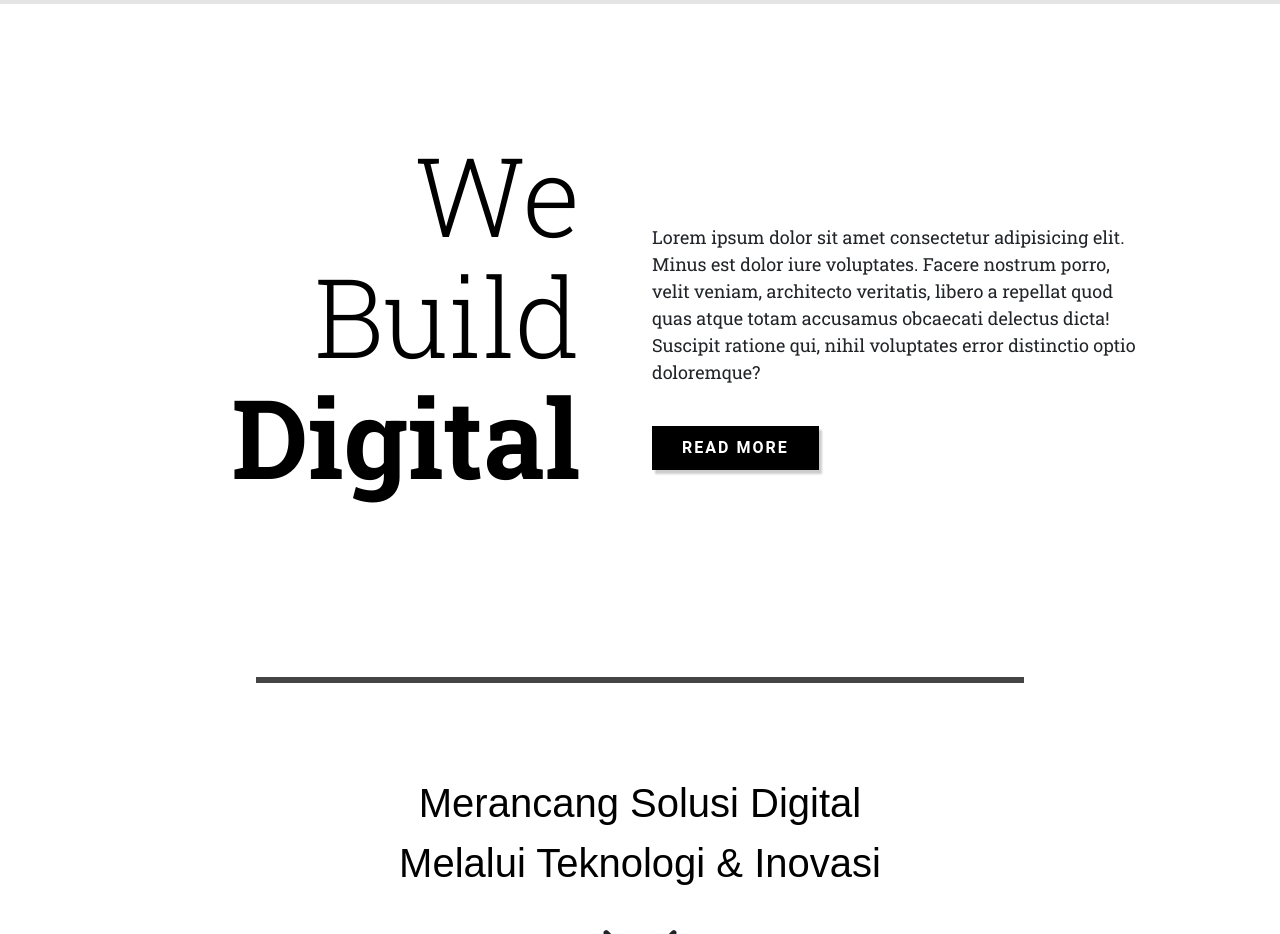
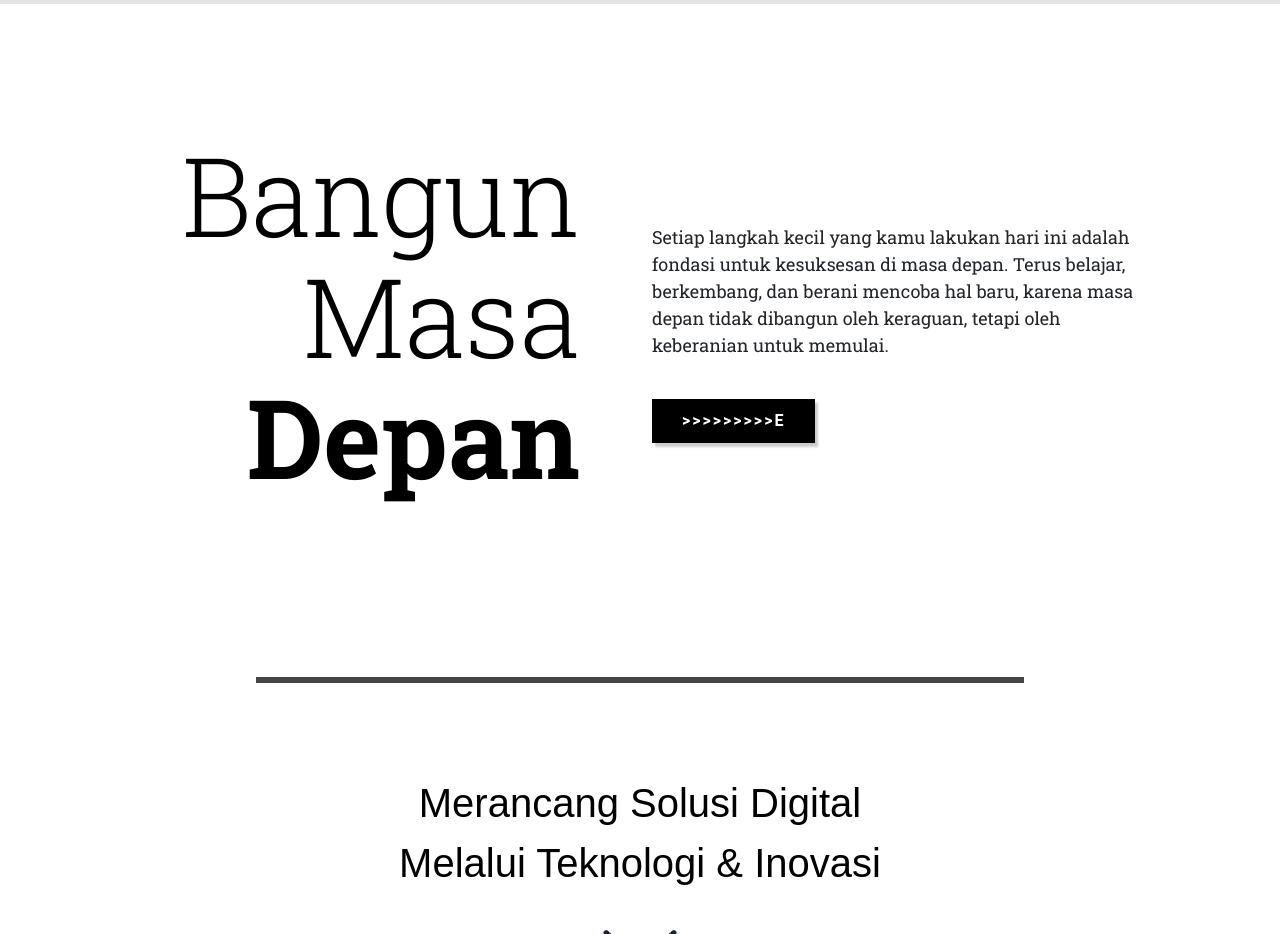
Before and after one commit to Davidwiajaya04/porto-david, a plain HTML site: page index.html in a window 1280 px wide. Shown: the part 2080-3014 px from the top of the page. Drawn offline with nearby package versions, Linux system fonts and the light colour scheme.

Commit message:
Update index.html

```diff
--- a/index.html
+++ b/index.html
@@ -145,23 +145,19 @@
             <div class="row">
                 <div class="col-lg-6">
                     <div class="section-4-left text-center text-lg-end pe-0 pe-lg-5">
-                        <span class="section-4-heading text__light">We</span>
-                        <span class="section-4-heading text__light">Build</span>
-                        <span class="section-4-heading-bold fw-bolder">Digital</span>
+                        <span class="section-4-heading text__light">Bangun</span>
+                        <span class="section-4-heading text__light">Masa</span>
+                        <span class="section-4-heading-bold fw-bolder">Depan</span>
                     </div>
                 </div>
                 <div class="col-lg-6">
                     <div class="section-4-right text-center text-lg-start">
                         <div class="sec4-blank"></div>
                         <div class="sec4-text">
-                            Lorem ipsum dolor sit amet consectetur adipisicing elit. Minus est dolor iure voluptates.
-                            Facere nostrum porro, velit veniam, architecto veritatis, libero a repellat quod quas atque
-                            totam accusamus obcaecati delectus dicta! Suscipit ratione qui, nihil voluptates error
-                            distinctio optio doloremque?
+                             Setiap langkah kecil yang kamu lakukan hari ini adalah fondasi untuk kesuksesan di masa depan. Terus belajar, berkembang, dan berani mencoba hal baru, karena masa depan tidak dibangun oleh keraguan, tetapi oleh keberanian untuk memulai.
                         </div>
                         <div class="section-4-button">
-                            <button class="sec4-btn text-uppercase fw-bold" onclick="location.href='#'">Read
-                                More</button>
+                            <button class="sec4-btn text-uppercase fw-bold" onclick="location.href='#'">>>>>>>>>>e</button>
                         </div>
                     </div>
                 </div>
```
